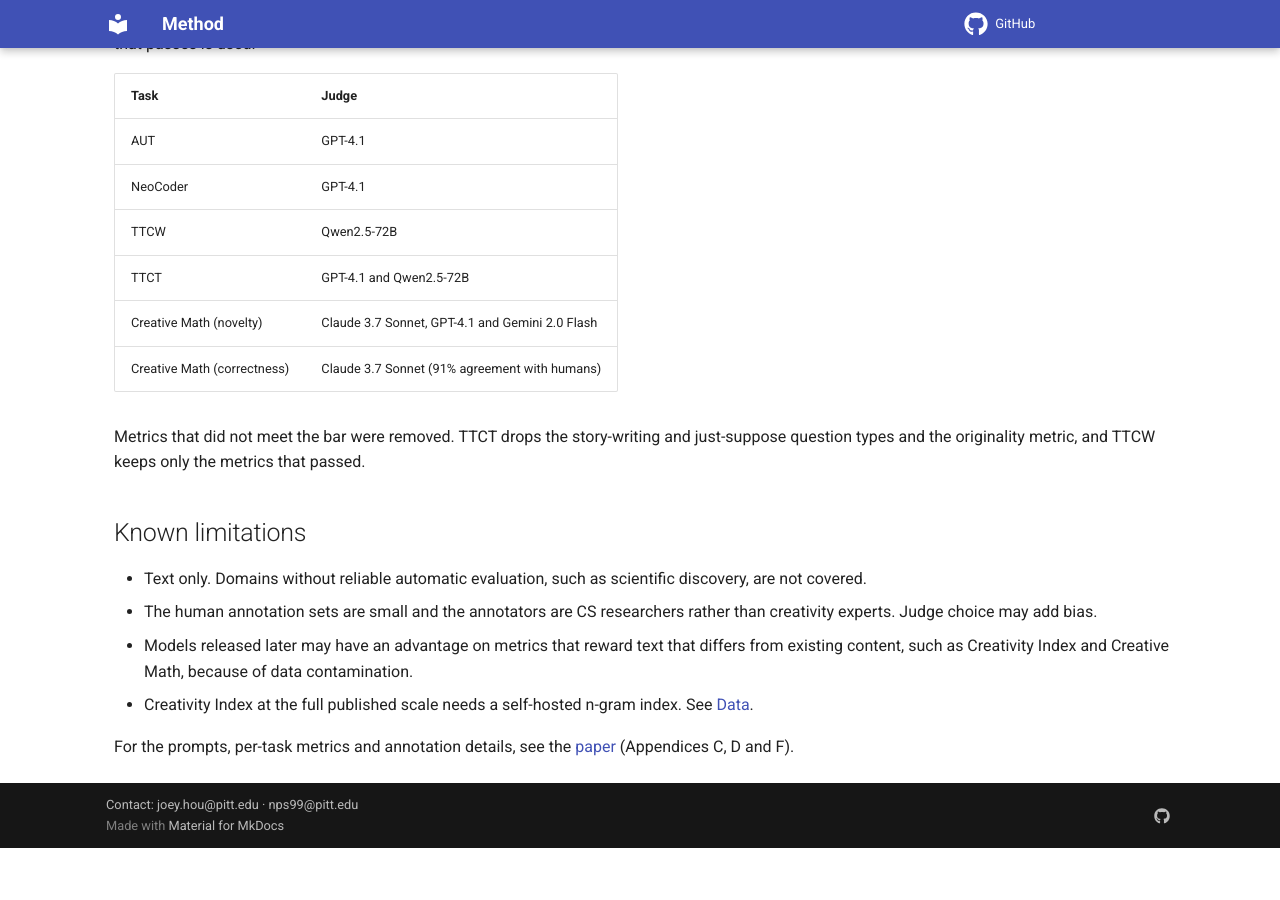
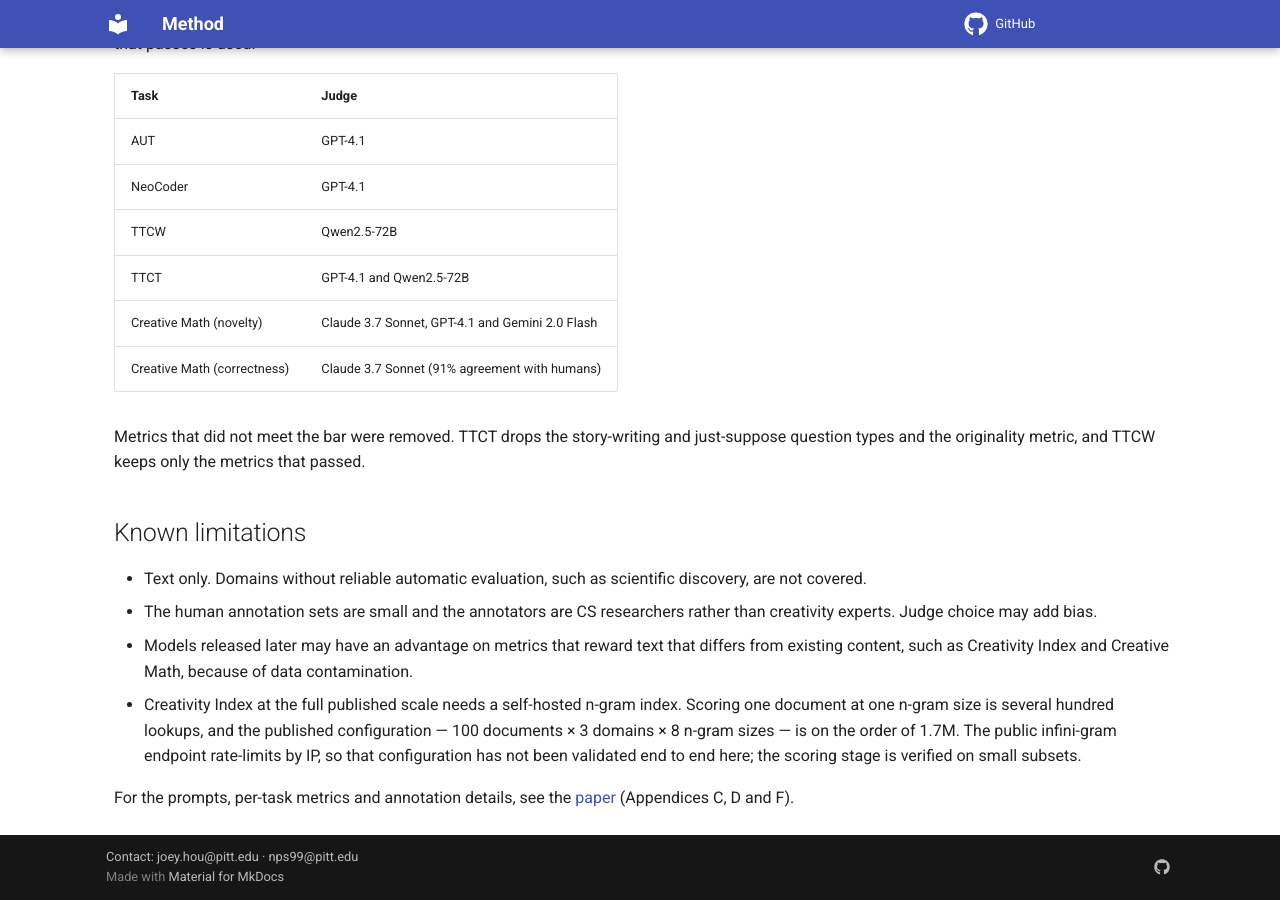
Before and after one commit to JoeyHou/CreativityPrism, an MkDocs documentation site: the page built from docs/method.md, in a window 1280 px wide and 900 px high, scrolled down 2439 px. Built offline with MkDocs 1.6.1 and Material for MkDocs 9.7.7, drawn with Linux system fonts in a browser that asks for light colours; comment, search, counter and statistics services are not loaded; before the commit the page ends 3287 px from its top, so only the background shows below that.

Commit message:
Keep the Creativity Index caveat after data.md went away
Merging the site rework deleted docs/data.md, and method.md still linked into
it, so the live site would have shipped a dead link to the one honest caveat we
have about that task. The caveat is now stated where it is read.

Co-Authored-By: Claude Opus 5 <noreply@anthropic.com>

```diff
--- a/docs/method.md
+++ b/docs/method.md
@@ -77,6 +77,6 @@ Metrics that did not meet the bar were removed. TTCT drops the story-writing and
 - Text only. Domains without reliable automatic evaluation, such as scientific discovery, are not covered.
 - The human annotation sets are small and the annotators are CS researchers rather than creativity experts. Judge choice may add bias.
 - Models released later may have an advantage on metrics that reward text that differs from existing content, such as Creativity Index and Creative Math, because of data contamination.
-- Creativity Index at the full published scale needs a self-hosted n-gram index. See [Data](data.md#coverage-caveat-creativity_index).
+- Creativity Index at the full published scale needs a self-hosted n-gram index. Scoring one document at one n-gram size is several hundred lookups, and the published configuration — 100 documents × 3 domains × 8 n-gram sizes — is on the order of 1.7M. The public infini-gram endpoint rate-limits by IP, so that configuration has not been validated end to end here; the scoring stage is verified on small subsets.
 
 For the prompts, per-task metrics and annotation details, see the [paper](https://arxiv.org/abs/2510.20091) (Appendices C, D and F).
```
